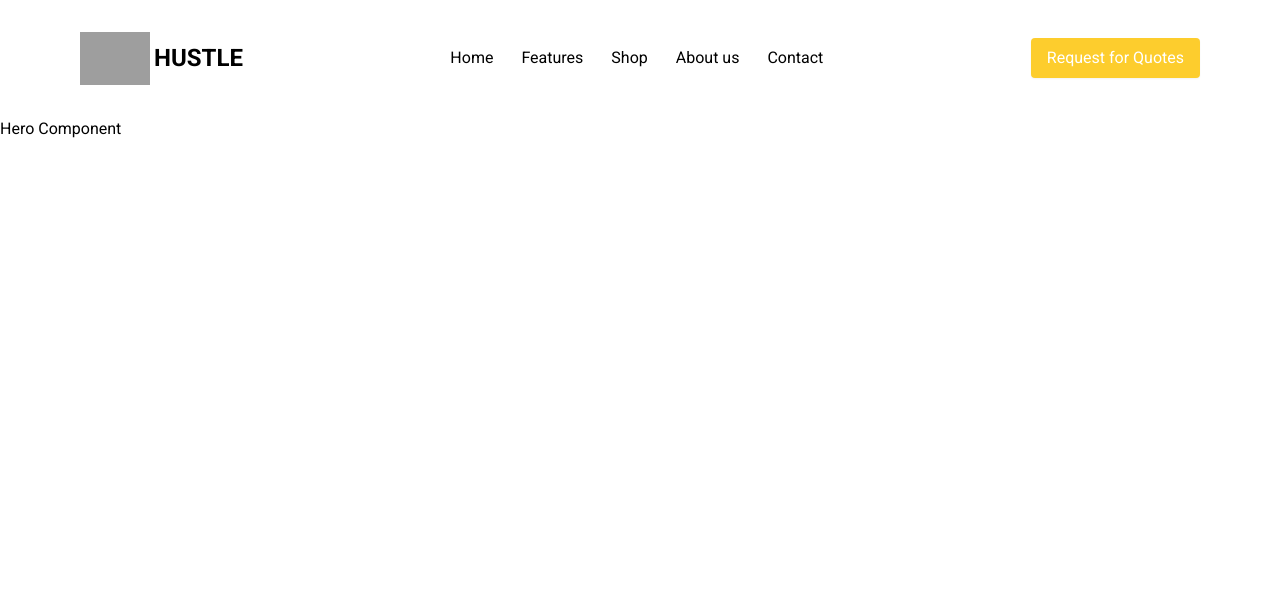
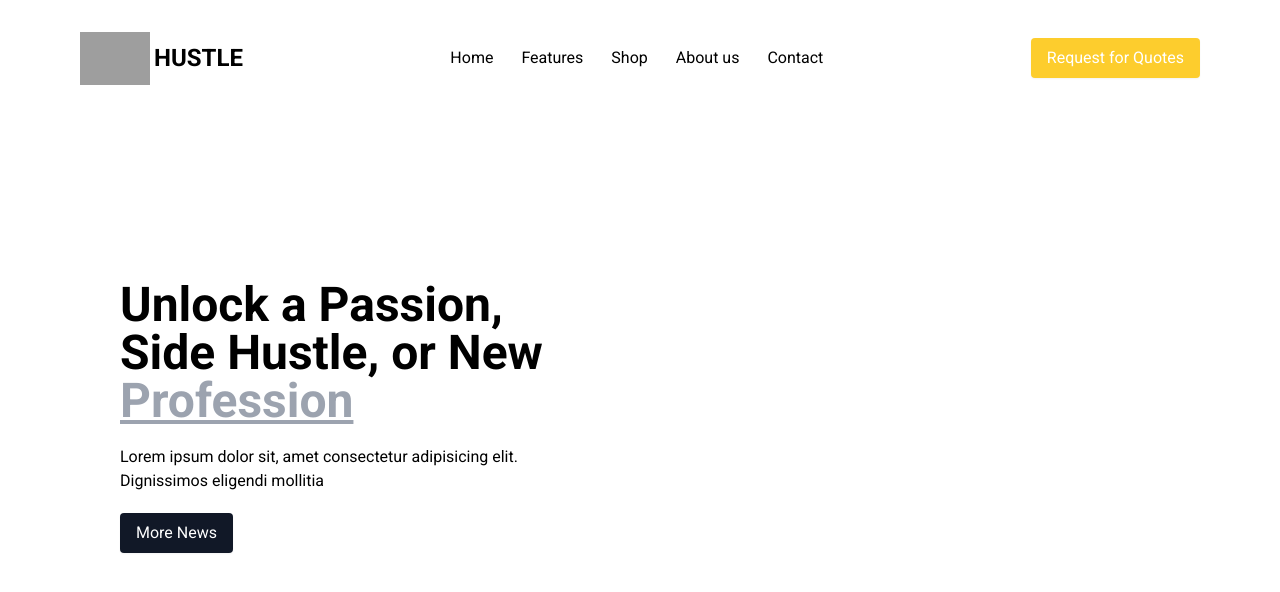
Before and after one commit to wacho91/marketing-ck, a React (Vite) app: page / in a window 1280 px wide. Shown: the top 592 px of the page. Built offline with nearby package versions, Linux system fonts and the light colour scheme; grey boxes are pictures that could not be loaded.

Commit message:
Sction information complete

```diff
--- a/src/components/Hero/Hero.jsx
+++ b/src/components/Hero/Hero.jsx
@@ -1,8 +1,24 @@
 
 const Hero = () => {
   return (
-    <div>
-      Hero Component
+    <div className="container">
+      <div className="grid grid-cols-1 md:grid-cols-2 min-h-[700px] md:min-h-[600px]">
+        {/*Text content section*/}
+        <div className="space-y-5 flex flex-col justify-center items-center text-center md:text-left py-20 px-10 md:pr-24 md:py-0 md:items-start">
+            <h1 className="text-4xl xl:text-5xl font-bold">
+                Unlock a Passion, Side Hustle, or New{" "}
+                <span className="text-gray-400 underline">Profession</span>
+            </h1>
+            <p>
+                Lorem ipsum dolor sit, amet consectetur adipisicing elit.
+                Dignissimos eligendi mollitia{" "}
+            </p>
+            <button className="primary-btn bg-gray-900 hover:bg-primary duration-300">
+                More News
+            </button>
+        </div>
+        {/*Hero image section*/}
+      </div>
     </div>
   )
 }
```
